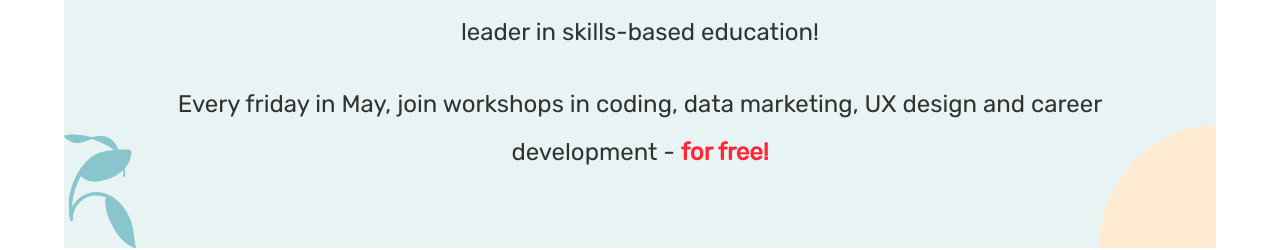
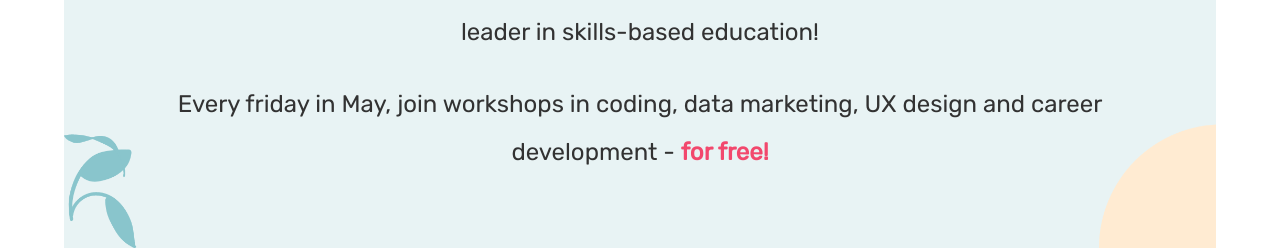
Before and after one commit to makeespresso/techlauderdalega, a React (Create React App) app: page / in a window 1280 px wide. Shown: the part 940-1190 px from the top of the page. Built offline with nearby package versions, Linux system fonts and the light colour scheme.

Commit message:
pre-final version fixed color on events

```diff
--- a/src/components/Banner.jsx
+++ b/src/components/Banner.jsx
@@ -5,7 +5,7 @@ const Banner = () => {
 <div className="Banner center">
     <div className="HeaderText">
     <p>That's why we are excited to announce a partnership with <spam><b>General Assembly</b></spam> - The global leader in skills-based education! </p>
-    <p>Every friday in May, join workshops in coding, data marketing, UX design and career development - <b style={{color: "#FF2834"}}>for free!</b></p>
+    <p>Every friday in May, join workshops in coding, data marketing, UX design and career development - <b style={{color: "#F2486D"}}>for free!</b></p>
 </div>
 </div>
 
```
